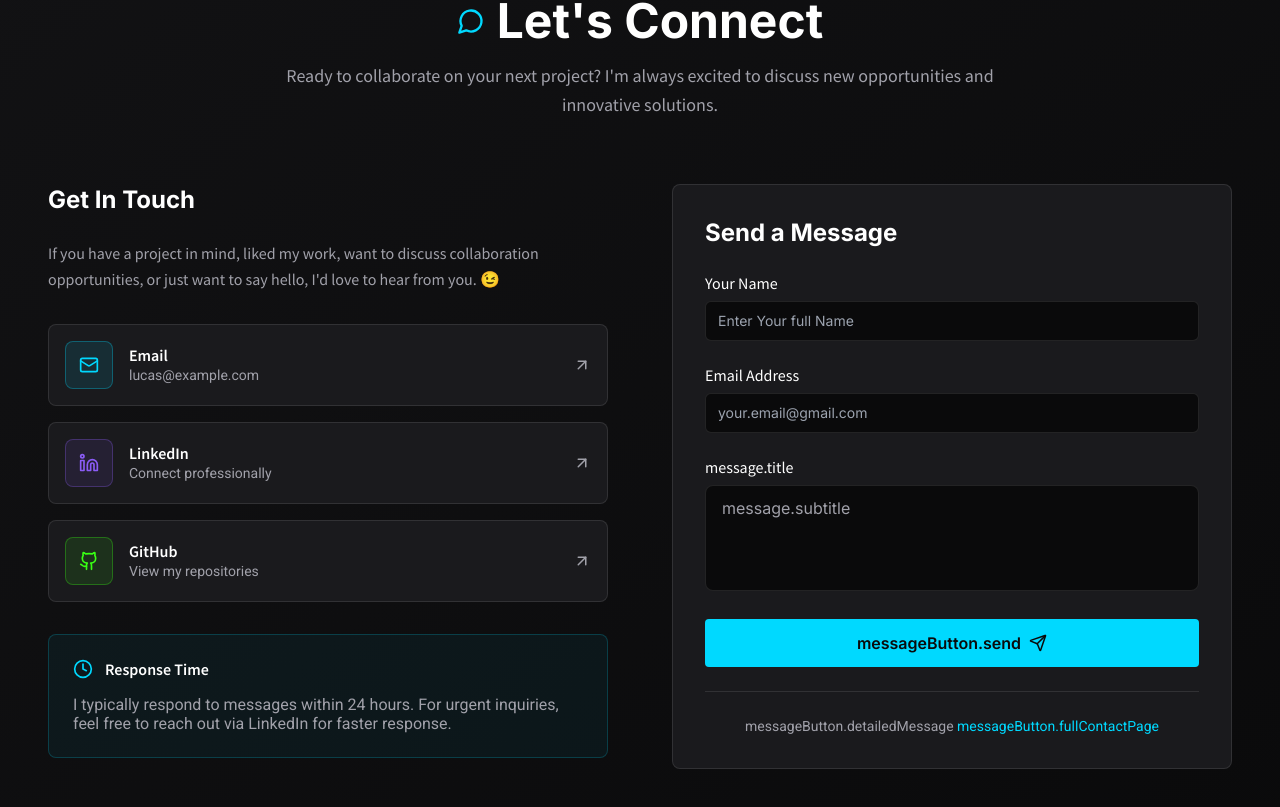
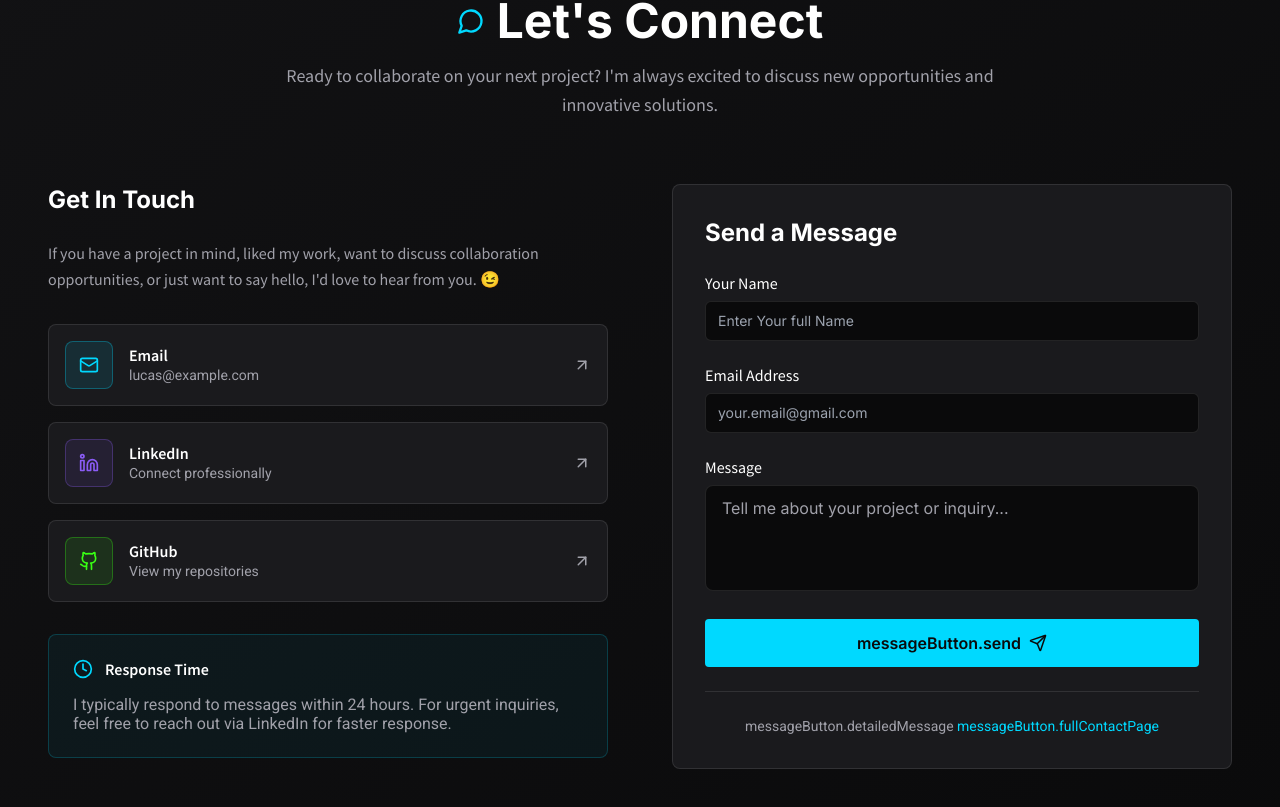
Before and after one commit to OLucasdevv/site_portfolio, a React (Vite) app: page / in a window 1280 px wide. Shown: the part 3265-4072 px from the top of the page. Built offline with nearby package versions, Linux system fonts and the light colour scheme.

Commit message:
resolucao de bug

```diff
--- a/src/pages/home-landing-page/components/ContactPreview.jsx
+++ b/src/pages/home-landing-page/components/ContactPreview.jsx
@@ -194,14 +194,14 @@ const ContactPreview = () => {
 
               <div>
                 <label htmlFor="message" className="block font-body font-medium text-text-primary mb-2">
-                  {t("message.title")}
+                  {t("sendMessage.message.title")}
                 </label>
                 <textarea
                   id="message"
                   name="message"
                   value={formData.message}
                   onChange={handleInputChange}
-                  placeholder={t("message.subtitle")}
+                  placeholder={t("sendMessage.message.subtitle")}
                   required
                   rows={4}
                   className="w-full px-4 py-3 bg-background border border-border rounded-neo text-text-primary placeholder-text-secondary focus:outline-none focus:ring-2 focus:ring-primary focus:border-primary transition-all duration-micro resize-none"
--- a/src/pages/home-landing-page/components/FeaturedProjects.jsx
+++ b/src/pages/home-landing-page/components/FeaturedProjects.jsx
@@ -194,7 +194,7 @@ const FeaturedProjects = () => {
               iconPosition="right"
               className="px-8 py-4 text-lg font-medium border-primary/30 hover:bg-primary/10 hover:border-primary hover:shadow-glow-primary"
             >
-              View All Projects
+              {t("projects.viewAll")}
             </Button>
           </Link>
         </div>
```
